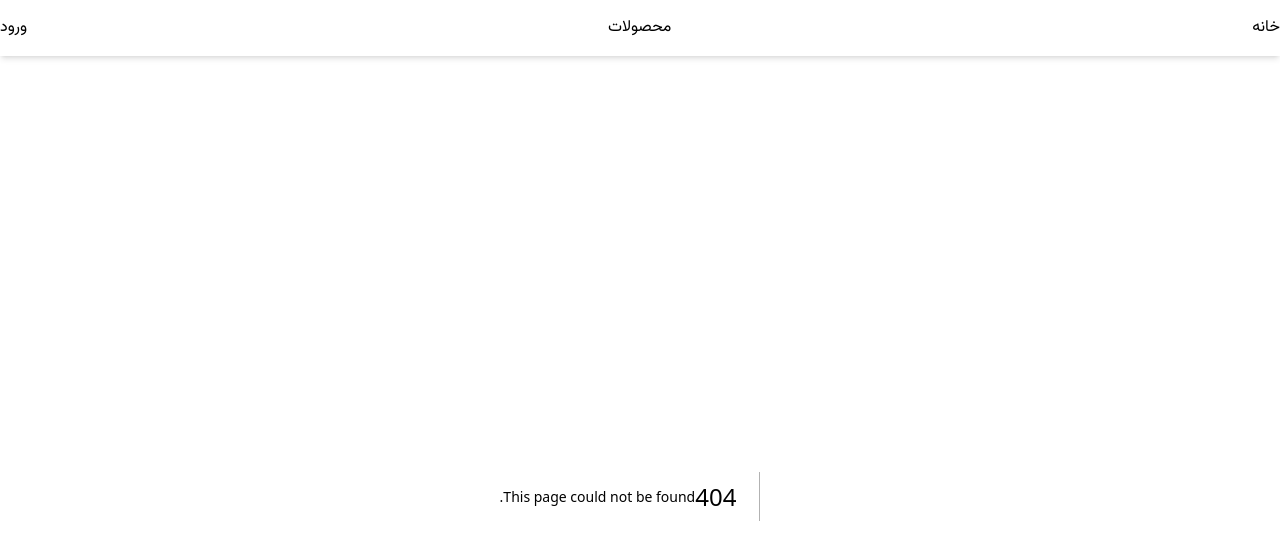
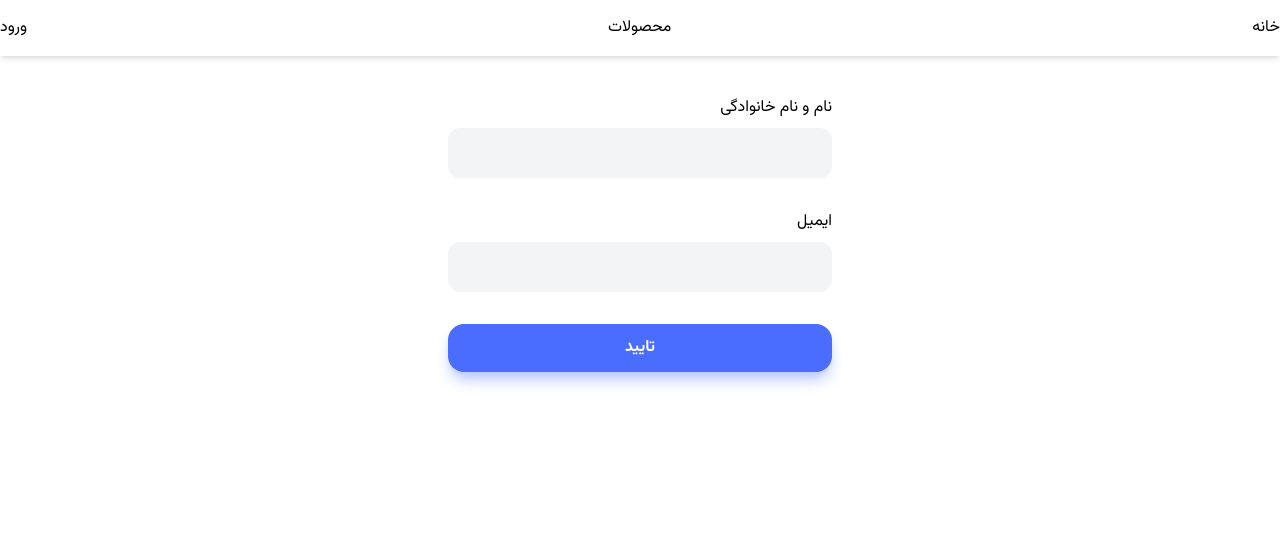
Before and after one commit to hooman-nourbakhsh/Shop-Panel-App, a Next.js app: page /complete-profile in a window 1280 px wide. Before the commit this address had no page. Shown: the top 560 px of the page. Built offline with nearby package versions, Linux system fonts and the light colour scheme; no server answers.

Commit message:
feat: :sparkles: I added the complete profile page and flow
I implemented the "complete-profile" page where users can enter their name and email after their first login. I also updated the authentication flow to redirect new users to this page after OTP verification.

```diff
--- a/src/app/auth/page.jsx
+++ b/src/app/auth/page.jsx
@@ -2,6 +2,7 @@
 import { useEffect, useState } from "react";
 import { useMutation } from "@tanstack/react-query";
 import { toast } from "react-hot-toast";
+import { useRouter } from "next/navigation";
 import SendOTPFrom from "./SendOTPFrom";
 import CheckOTPForm from "./CheckOTPForm";
 import { checkOtp, sendOtp } from "@/services/authServices";
@@ -12,6 +13,7 @@ export default function AuthPage() {
   const [otp, setOtp] = useState("");
   const [step, setStep] = useState(1);
   const [time, setTime] = useState(RESEND_TIME);
+  const router = useRouter();
 
   const { data: otpResponse, isPending, mutateAsync: mutateSendOtp } = useMutation({ mutationFn: sendOtp });
   const { mutateAsync: mutateCheckOtp, isPending: isCechkingOtp } = useMutation({ mutationFn: checkOtp });
@@ -37,8 +39,15 @@ export default function AuthPage() {
   const checkOtpHandler = async (e) => {
     e.preventDefault();
     try {
-      const { message } = await mutateCheckOtp({ phoneNumber, otp });
+      const { message, user } = await mutateCheckOtp({ phoneNumber, otp });
       toast.success(message);
+      if (user.isActive) {
+        router.push("/");
+      } else {
+        router.push("/complete-profile");
+      }
+      // push -> /complete-profile
+      // isActive -> / : /complete-profile
     } catch (error) {
       toast.error(error?.response?.data?.message);
     }
--- /dev/null
+++ b/src/app/complete-profile/page.jsx
@@ -0,0 +1,48 @@
+"use client";
+import { useState } from "react";
+import { useRouter } from "next/navigation";
+import { useMutation } from "@tanstack/react-query";
+import { toast } from "react-hot-toast";
+import TextField from "@/common/TextField";
+import { completeProfile } from "@/services/authServices";
+import Loading from "@/common/Loading";
+
+export default function CompleteProfile() {
+  const [name, setName] = useState("");
+  const [email, setEmail] = useState("");
+  const { isPending, mutateAsync } = useMutation({
+    mutationFn: completeProfile,
+  });
+  const router = useRouter();
+
+  const submitHandler = async (e) => {
+    e.preventDefault();
+    try {
+      const { message } = await mutateAsync({ name, email });
+      toast.success(message);
+      router.push("/");
+    } catch (error) {
+      toast.error(error?.response?.data?.message);
+    }
+  };
+
+  return (
+    <div className="flex justify-center">
+      <div className="w-full sm:max-w-sm">
+        <form className="space-y-8" onSubmit={submitHandler}>
+          <TextField name="name" label="نام و نام خانوادگی" value={name} onChange={(e) => setName(e.target.value)} />
+          <TextField name="email" label="ایمیل" value={email} onChange={(e) => setEmail(e.target.value)} />
+          <div>
+            {isPending ? (
+              <Loading />
+            ) : (
+              <button type="submit" className="btn btn--primary w-full">
+                تایید
+              </button>
+            )}
+          </div>
+        </form>
+      </div>
+    </div>
+  );
+}
```
